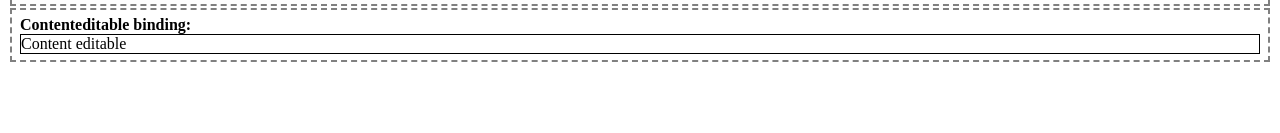
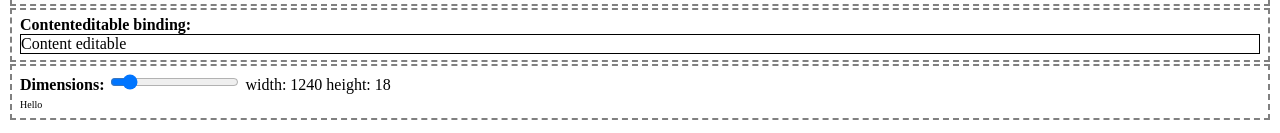
Before and after one commit to jhormanrus/remember-svelte, a Svelte app: page / in a window 1280 px wide. Shown: the part 701-834 px from the top of the page. Before the commit the page ends 800 px from the top, so only its background shows below. Built offline with nearby package versions, Linux system fonts and the light colour scheme; no server answers.

Commit message:
1 file modified, 1 added

```diff
--- a/src/App.svelte
+++ b/src/App.svelte
@@ -16,6 +16,7 @@
   import BindingGroup from './lib/BindingGroup.svelte'
   import BindingSelect from './lib/BindingSelect.svelte'
   import BindingContenteditable from './lib/BindingContenteditable.svelte'
+  import BindingDimensions from './lib/BindingDimensions.svelte'
 </script>
 
 <main>
@@ -88,5 +89,9 @@
       <b>Contenteditable binding:</b>
       <BindingContenteditable />
     </li>
+    <li>
+      <b>Dimensions:</b>
+      <BindingDimensions />
+    </li>
   </ul>
 </main>
--- /dev/null
+++ b/src/lib/BindingDimensions.svelte
@@ -0,0 +1,12 @@
+<script>
+  let textSize = 10
+  let width
+  let height
+</script>
+
+<input type="range" bind:value={textSize}>
+
+width: {width} height: {height}
+<div bind:clientWidth={width} bind:clientHeight={height}>
+  <span style="font-size: {textSize}px">Hello</span>
+</div>
```
